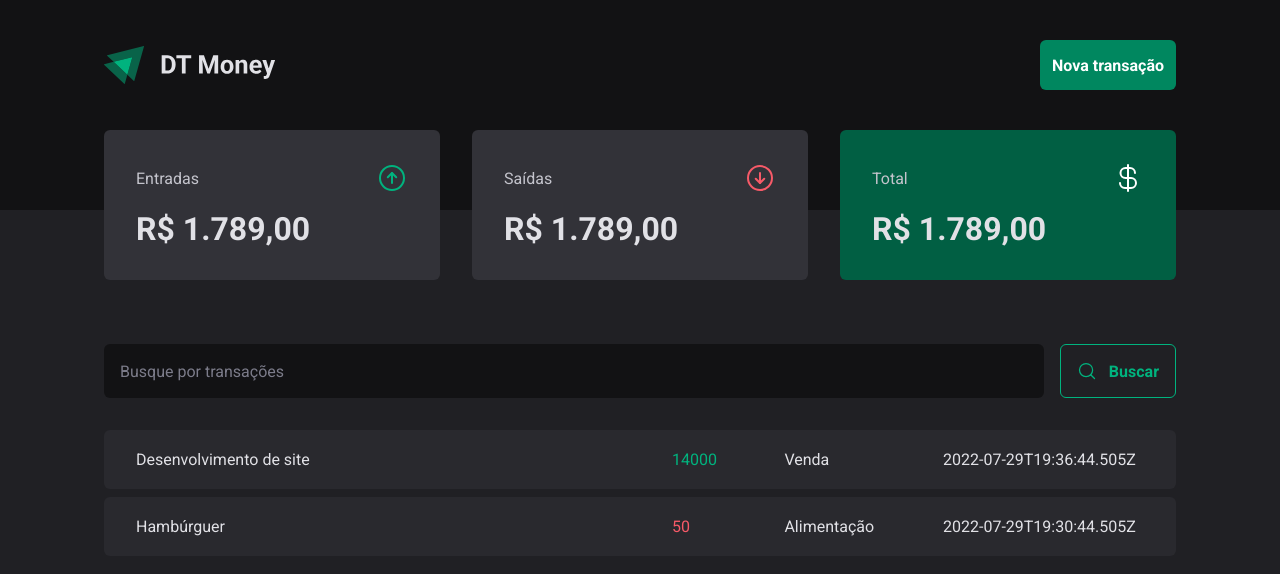
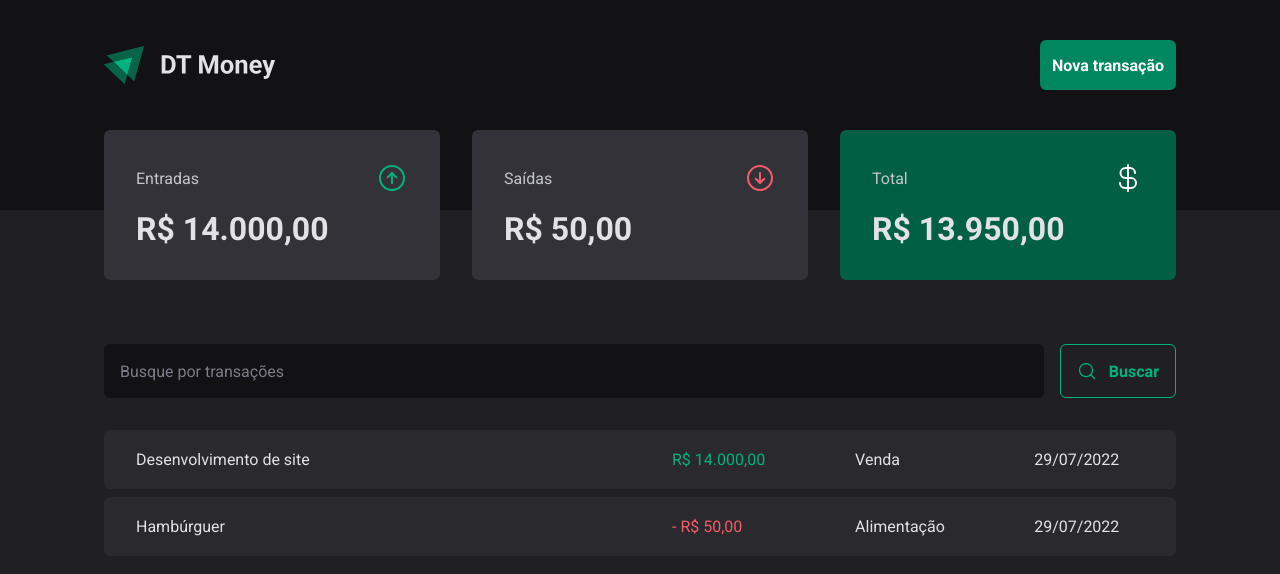
Before and after one commit to EmanuelQuintino/DT-Money-Ignite, a React (Vite) app: page / in a window 1280 px wide. Shown: the top 574 px of the page. Built offline with nearby package versions, Linux system fonts and the light colour scheme; data requests are answered from the project's data file.

Commit message:
add transactions context and utils formatter

```diff
--- a/src/components/Summary/index.tsx
+++ b/src/components/Summary/index.tsx
@@ -1,7 +1,31 @@
 import { ArrowCircleDown, ArrowCircleUp, CurrencyDollar } from "phosphor-react";
 import { SummaryCard, SummaryContainer } from "./style";
+import { useContext } from "react";
+import { TransactionsContext } from "../../contexts/TransactionsContext";
+import { priceFormatter } from "../../utils/formatter";
 
 export function Summary() {
+  const { transactions } = useContext(TransactionsContext);
+
+  const summary = transactions.reduce(
+    (acc, transaction) => {
+      if (transaction.type == "income") {
+        acc.income += transaction.price;
+        acc.total += transaction.price;
+      } else {
+        acc.outcome += transaction.price;
+        acc.total -= transaction.price;
+      }
+
+      return acc;
+    },
+    {
+      income: 0,
+      outcome: 0,
+      total: 0,
+    }
+  );
+
   return (
     <SummaryContainer>
       <SummaryCard>
@@ -10,7 +34,7 @@ export function Summary() {
           <ArrowCircleUp size={32} color="#00b37e" />
         </header>
 
-        <strong>R$ 1.789,00</strong>
+        <strong>{priceFormatter.format(summary.income)}</strong>
       </SummaryCard>
 
       <SummaryCard>
@@ -19,7 +43,7 @@ export function Summary() {
           <ArrowCircleDown size={32} color="#F75A68" />
         </header>
 
-        <strong>R$ 1.789,00</strong>
+        <strong>{priceFormatter.format(summary.outcome)}</strong>
       </SummaryCard>
 
       <SummaryCard variant="green">
@@ -28,7 +52,7 @@ export function Summary() {
           <CurrencyDollar size={32} color="#fff" />
         </header>
 
-        <strong>R$ 1.789,00</strong>
+        <strong>{priceFormatter.format(summary.total)}</strong>
       </SummaryCard>
     </SummaryContainer>
   );
--- /dev/null
+++ b/src/contexts/TransactionsContext.tsx
@@ -0,0 +1,40 @@
+import { createContext, ReactNode, useEffect, useState } from "react";
+
+export type Transaction = {
+  id: number;
+  description: string;
+  type: "income" | "outcome";
+  price: number;
+  category: string;
+  createdAt: string;
+};
+
+type TransactionContextProps = {
+  transactions: Transaction[];
+};
+
+type TransactionProviderProps = {
+  children: ReactNode;
+};
+
+export const TransactionsContext = createContext({} as TransactionContextProps);
+
+export function TransactionsProvider({ children }: TransactionProviderProps) {
+  const [transactions, setTransactions] = useState([] as Transaction[]);
+
+  async function loadTransactions() {
+    const response = await fetch("http://localhost:3333/transactions");
+    const data = await response.json();
+    setTransactions(data);
+  }
+
+  useEffect(() => {
+    loadTransactions();
+  }, []);
+
+  return (
+    <TransactionsContext.Provider value={{ transactions }}>
+      {children}
+    </TransactionsContext.Provider>
+  );
+}
--- a/src/main.tsx
+++ b/src/main.tsx
@@ -4,12 +4,16 @@ import { ThemeProvider } from "styled-components";
 import { defaultTheme } from "./styles/theme";
 import { GlobalStyle } from "./styles/global";
 import { Transactions } from "./pages/Transactions";
+import { TransactionsProvider } from "./contexts/TransactionsContext";
 
 ReactDOM.createRoot(document.getElementById("root")!).render(
   <React.StrictMode>
     <ThemeProvider theme={defaultTheme}>
-      <Transactions />
       <GlobalStyle />
+
+      <TransactionsProvider>
+        <Transactions />
+      </TransactionsProvider>
     </ThemeProvider>
   </React.StrictMode>
 );
--- a/src/pages/Transactions/index.tsx
+++ b/src/pages/Transactions/index.tsx
@@ -1,4 +1,4 @@
-import { useEffect, useState } from "react";
+import { useContext } from "react";
 import { Header } from "../../components/Header";
 import { Summary } from "../../components/Summary";
 import { SearchForm } from "./components/SearchForms";
@@ -8,29 +8,11 @@ import {
   TransactionsContainer,
   TransactionsTable,
 } from "./style";
-
-type Transaction = {
-  id: number;
-  description: string;
-  type: "income" | "outcome";
-  price: number;
-  category: string;
-  createdAt: string;
-};
+import { TransactionsContext } from "../../contexts/TransactionsContext";
+import { dateFormatter, priceFormatter } from "../../utils/formatter";
 
 export function Transactions() {
-  const [transactions, setTransactions] = useState([] as Transaction[]);
-
-  async function loadTransactions() {
-    const response = await fetch("http://localhost:3333/transactions");
-    const data = await response.json();
-    setTransactions(data);
-  }
-
-  useEffect(() => {
-    loadTransactions();
-  }, []);
-
+  const { transactions } = useContext(TransactionsContext);
   return (
     <Container>
       <Header />
@@ -47,11 +29,12 @@ export function Transactions() {
                   <td width={"50%"}>{transaction.description}</td>
                   <td>
                     <PriceHighlight variant={transaction.type}>
-                      {transaction.price}
+                      {transaction.type == "outcome" && "- "}
+                      {priceFormatter.format(transaction.price)}
                     </PriceHighlight>
                   </td>
                   <td>{transaction.category}</td>
-                  <td>{transaction.createdAt}</td>
+                  <td>{dateFormatter.format(new Date(transaction.createdAt))}</td>
                 </tr>
               );
             })}
--- /dev/null
+++ b/src/utils/formatter.ts
@@ -0,0 +1,10 @@
+export const dateFormatter = new Intl.DateTimeFormat("pt-BR", {
+  day: "2-digit",
+  month: "2-digit",
+  year: "numeric",
+});
+
+export const priceFormatter = new Intl.NumberFormat("pt-BR", {
+  style: "currency",
+  currency: "BRL",
+});
```
